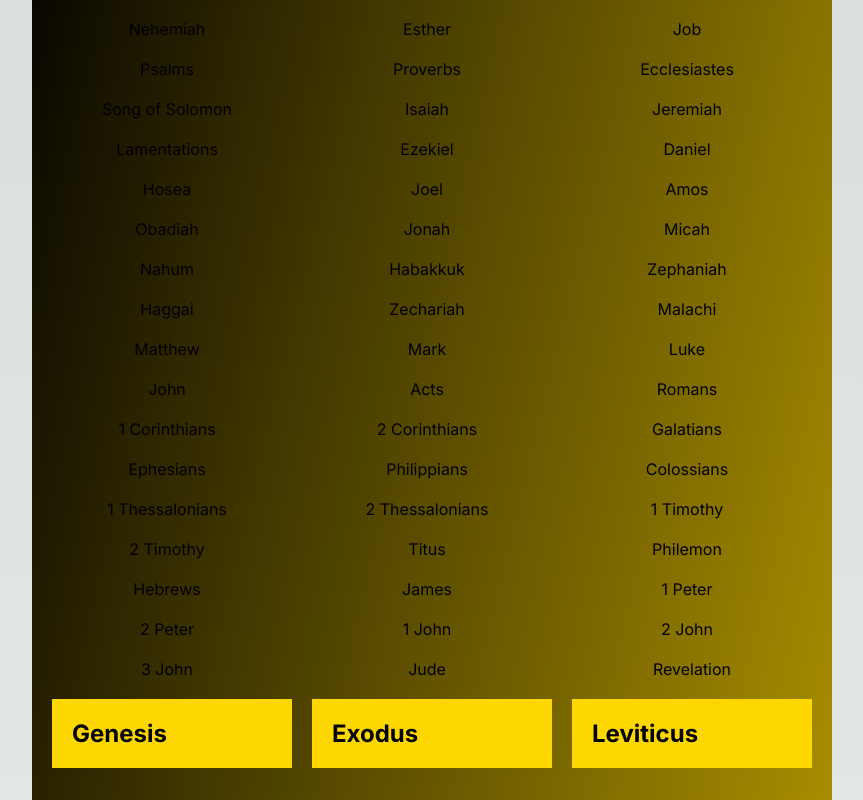
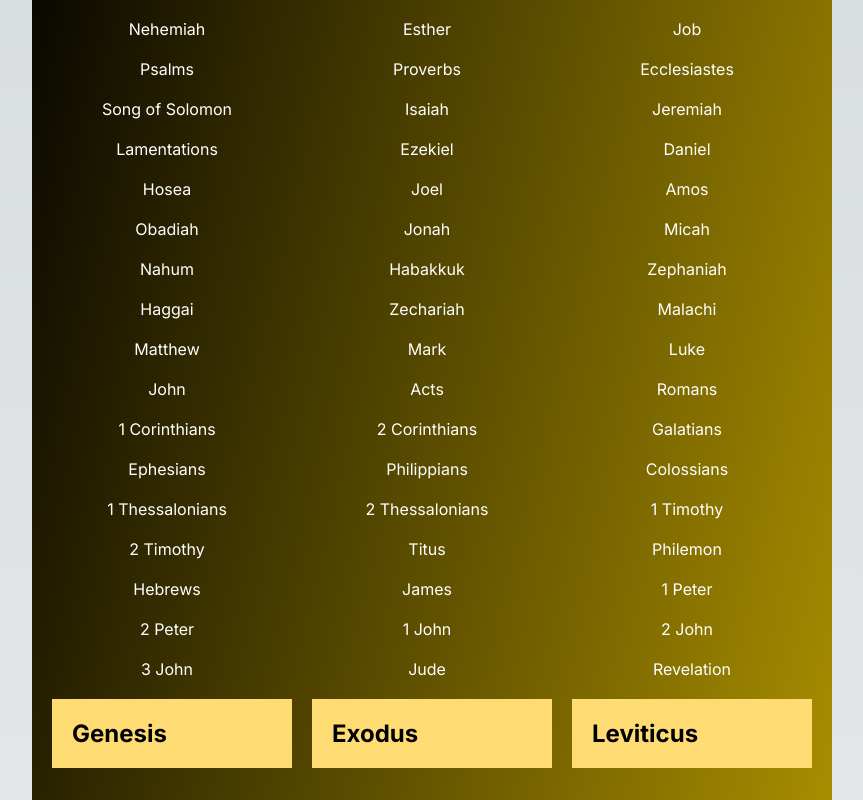
Before and after one commit to jnutt367/my-bible, a Next.js app: page / in a window 1280 px wide. Shown: the part 240-1040 px from the top of the page, without its empty margins (208-1071 px from the left). Built offline with nearby package versions, Linux system fonts and the light colour scheme.

Commit message:
Update page.module.css

```diff
--- a/src/app/page.module.css
+++ b/src/app/page.module.css
@@ -5,29 +5,35 @@
   margin: 0 auto;
   padding: 20px;
   background:linear-gradient(to bottom right, black, gold);
+  color: white;
 }
 
 .title {
   text-align: center;
   font-size: 2rem;
+  color: white;
 }
 
 .nav {
   text-align: center;
+  color: white;
 }
 
 .bookList {
   list-style: none;
   padding: 0;
+  color: white;
 }
 
 .bookList li {
   display: inline-block;
   margin-right: 10px;
+  color: white;
 }
 
 .bookList li:last-child {
   margin-right: 0;
+  color: white;
 }
 
 
@@ -36,7 +42,7 @@
 }
 
 .book {
-  background-color: gold;
+  background-color: #ffdc73;
   padding: 20px;
   margin-bottom: 20px;
 }
@@ -54,6 +60,7 @@
 /* For mid-sized screens */
 @media (min-width: 768px) and (max-width: 1023px) {
   .bookList {
+
     display: grid;
     grid-template-columns: repeat(3, 1fr); /* Display 3 columns */
     gap: 20px; /* Adjust the gap between grid items */
```
